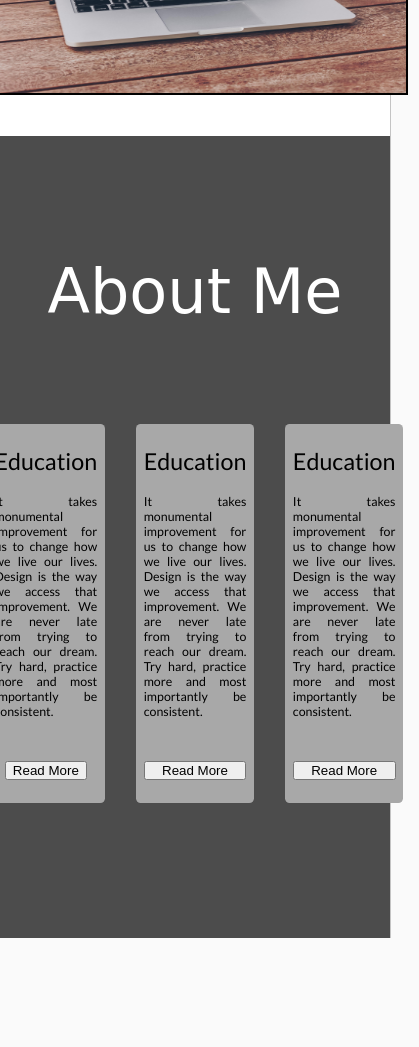
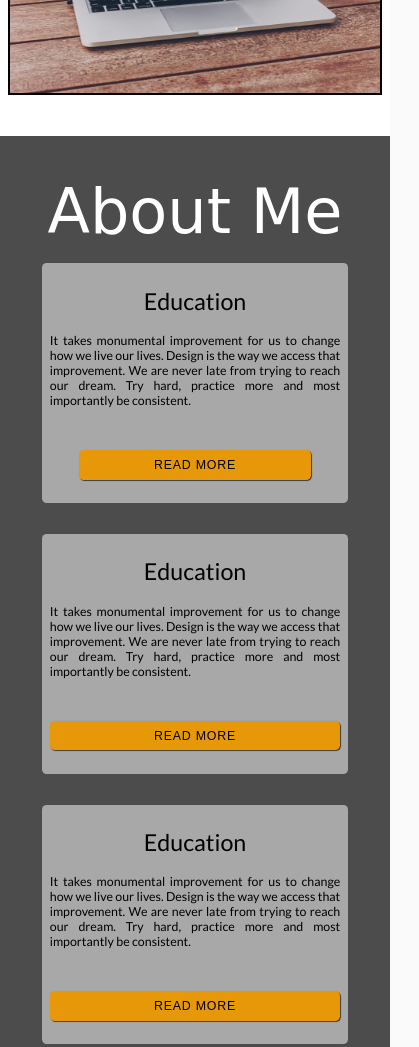
Before and after one commit to Shamim2001/blogproject01, a plain HTML site: page index.html in a window 390 px wide. Shown: the part 840-1887 px from the top of the page, 419 px wide, since content can reach past the window. Before the commit the page ends 1778 px from the top, so only its background shows below. Drawn offline with Linux system fonts and the light colour scheme; a web font is replaced by a local one.

Commit message:
About section complite

```diff
--- a/assets/css/style.css
+++ b/assets/css/style.css
@@ -44,7 +44,15 @@ body{
     align-items: center;
 }
 .btn{
-
+    background-color: rgb(230, 152, 8);
+    border: none;
+    border-radius: 0.6rem;
+    box-shadow: 0.1rem 0.1rem 0.1rem #222;
+    cursor: pointer;
+    font-size: 1.6rem;
+    padding: 1rem;
+    letter-spacing: 0.1rem;
+    text-transform: uppercase;
 }
 /* reset code and common code reset end here */
 
@@ -133,7 +141,7 @@ nav li:hover{
 }
 .card-container{
     display: flex;
-    align-items: center  ;
+    align-items: center;
 }
 .card{
     flex: 1;
@@ -177,6 +185,11 @@ nav li:hover{
         align-items: center;
         margin-bottom: 5rem;
     }
+    .card-container{
+        width: 50%;
+        flex-direction: column;
+        flex-wrap: wrap;
+    }
 
 }
 @media (max-width: 768px) {
@@ -186,7 +199,11 @@ nav li:hover{
     #blog-banner-section article{
         width: 80%;
     }
+    .card-container{
+        width: 50%;
+    }
 }
+
 @media (max-width: 600px) {
     html{
         font-size: 48.5%;
@@ -209,7 +226,21 @@ nav li:hover{
     #blog-banner-section article{
         width: 90%;
     }
+    .banner-img{
+        max-width: 100%;
+    }
+    #blog-about{
+        min-height: auto;
+        display: flex;
+        flex-direction: column;
+        align-items: center;
+        justify-content: center;
+    }
+    .card-container{
+        width: 90%;
+    }
 }
+
 @media (max-width: 400px) {
 
 }
```
